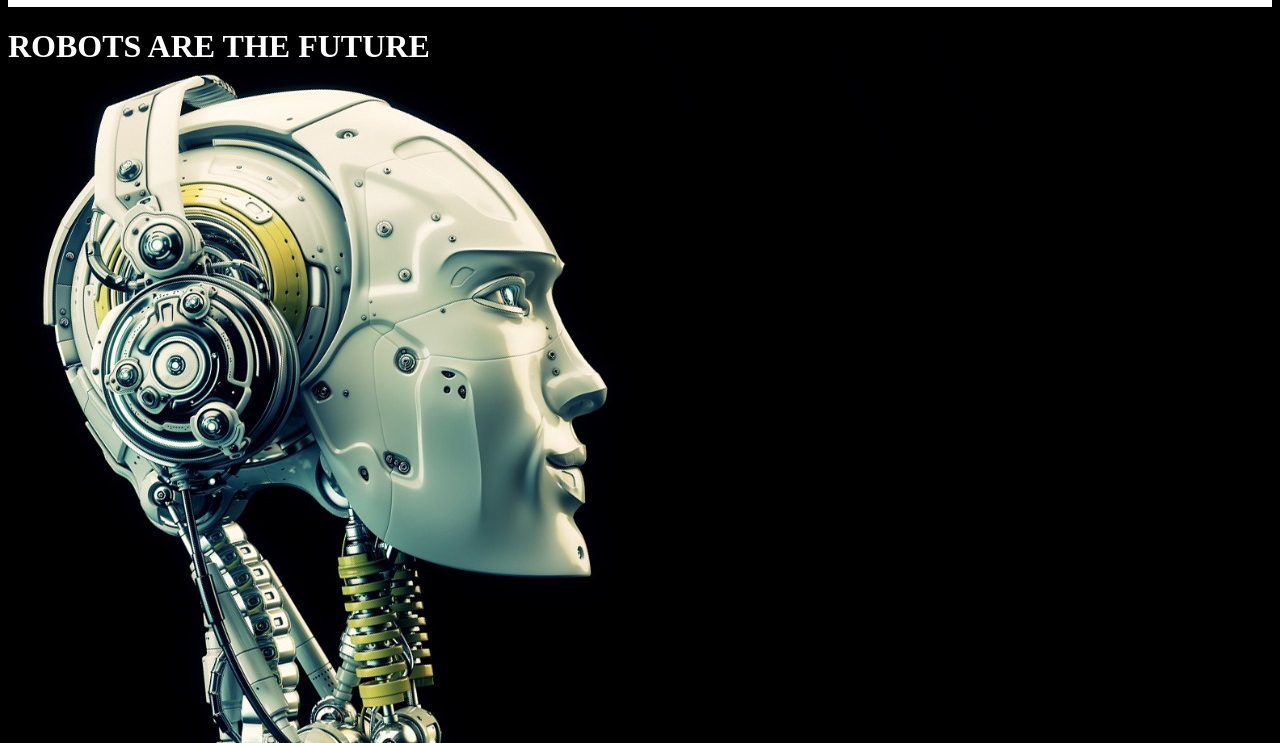
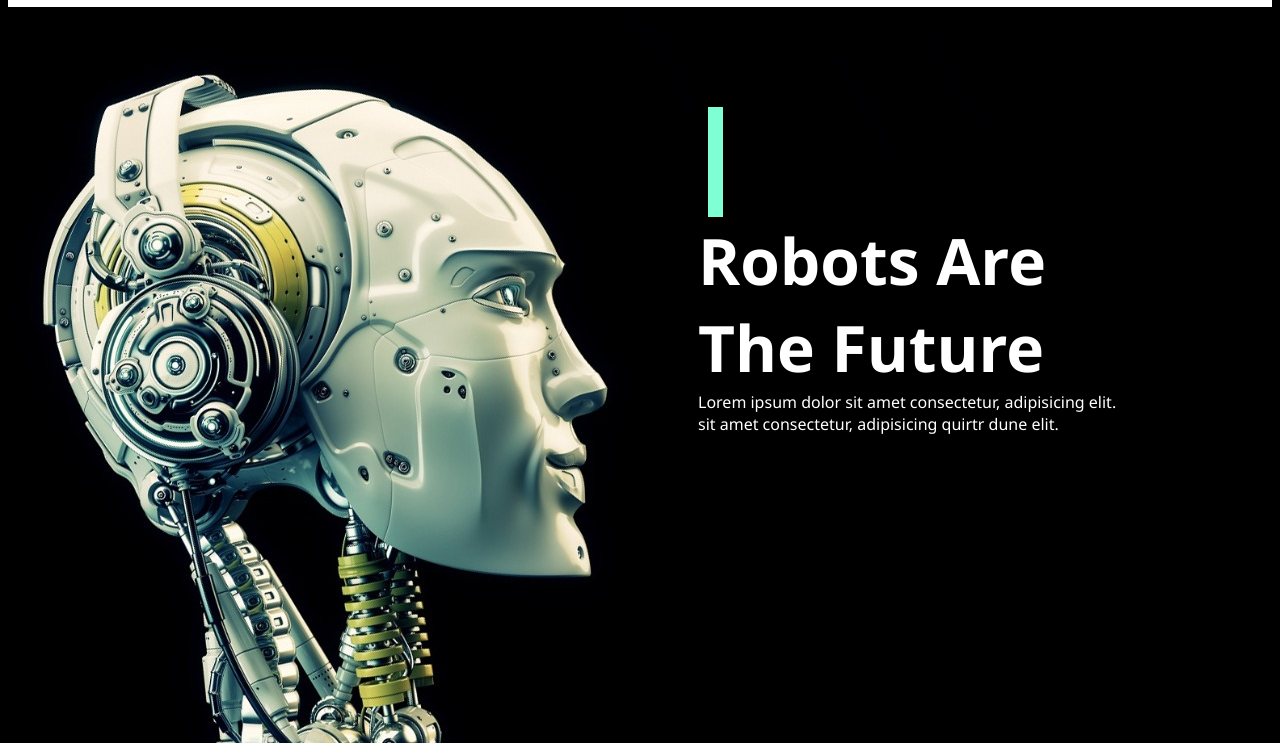
Before and after one commit to Aytac-Ehmedzade/Homework, a plain HTML site: page homework5/homework5.html in a window 1280 px wide. Shown: the part 57-800 px from the top of the page. Drawn offline with Linux system fonts and the light colour scheme.

Commit message:
new file

```diff
--- a/homework5/homework5.css
+++ b/homework5/homework5.css
@@ -14,5 +14,24 @@ body{
     background-image: url(WhatsApp\ Image\ 2023-06-22\ at\ 14.19.57.jpeg);
 }
 .robot{
-    padding: ;
+    padding-left: 690px;
+   font-size: 32px;
+   font-family: 'Segoe UI', Tahoma, Geneva, Verdana, sans-serif;
 }
+.line{
+    width: 15px;
+    height: 110px;
+    background-color: aquamarine;
+    margin-left: 700px;
+    margin-top: 100px;
+
+}
+h1{
+margin: 0px;
+}
+p{
+    font-family: 'Segoe UI', Tahoma, Geneva, Verdana, sans-serif;
+    font-size: 16px;
+    margin: 0px;
+    padding-left: 690px;
+}
--- a/homework5/homework5.html
+++ b/homework5/homework5.html
@@ -13,10 +13,15 @@
         <div><img width="40px" height="25px" src="hamburger-menu.webp" alt="line"></div>
     </div>
     </header>
-<div class="robot">
-    <h1>ROBOTS ARE THE FUTURE </h1>
-</div>
 
+    <div class="line"></div>
+
+    <div class="robot">
+    <h1>Robots Are</h1>
+    <h1>The Future</h1>
+    </div>
+    <p>Lorem ipsum dolor sit amet consectetur, adipisicing elit.</p>
+    <p>sit amet consectetur, adipisicing quirtr dune elit.</p>
 
 
 
```
